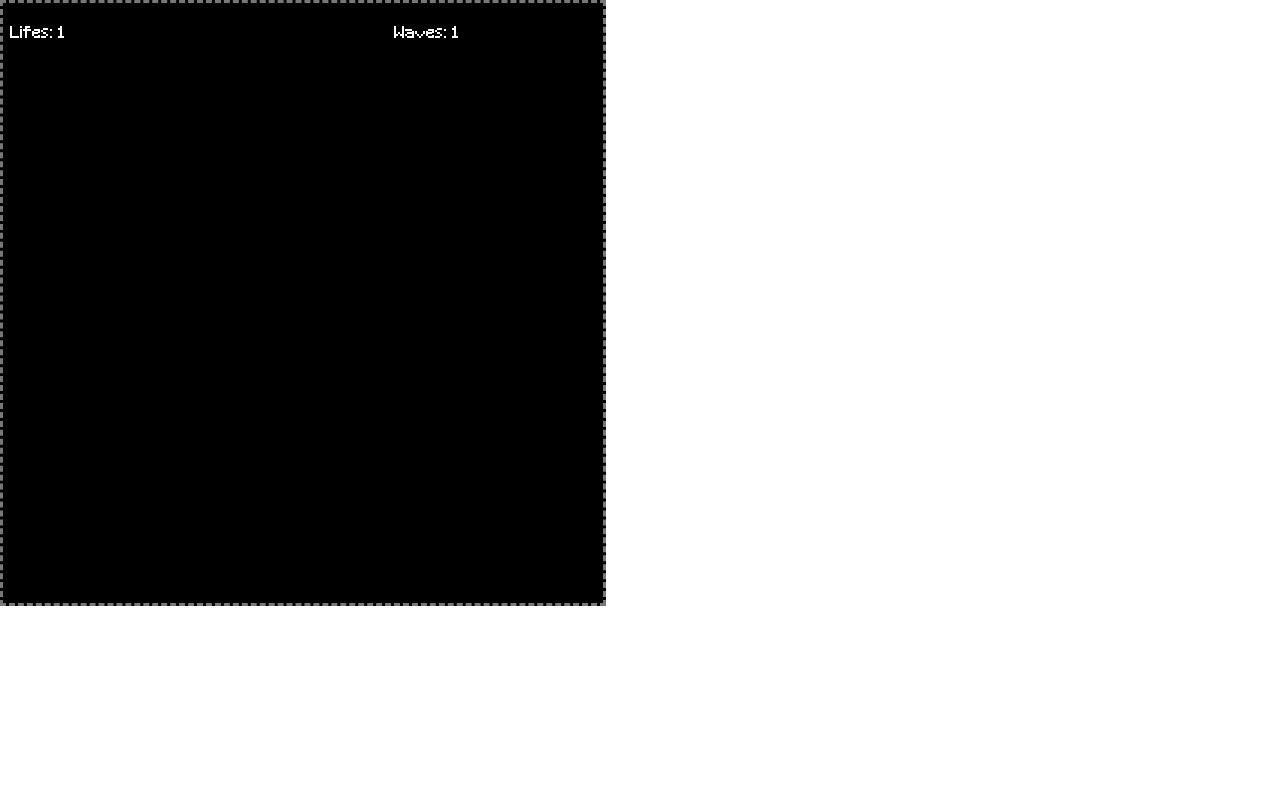
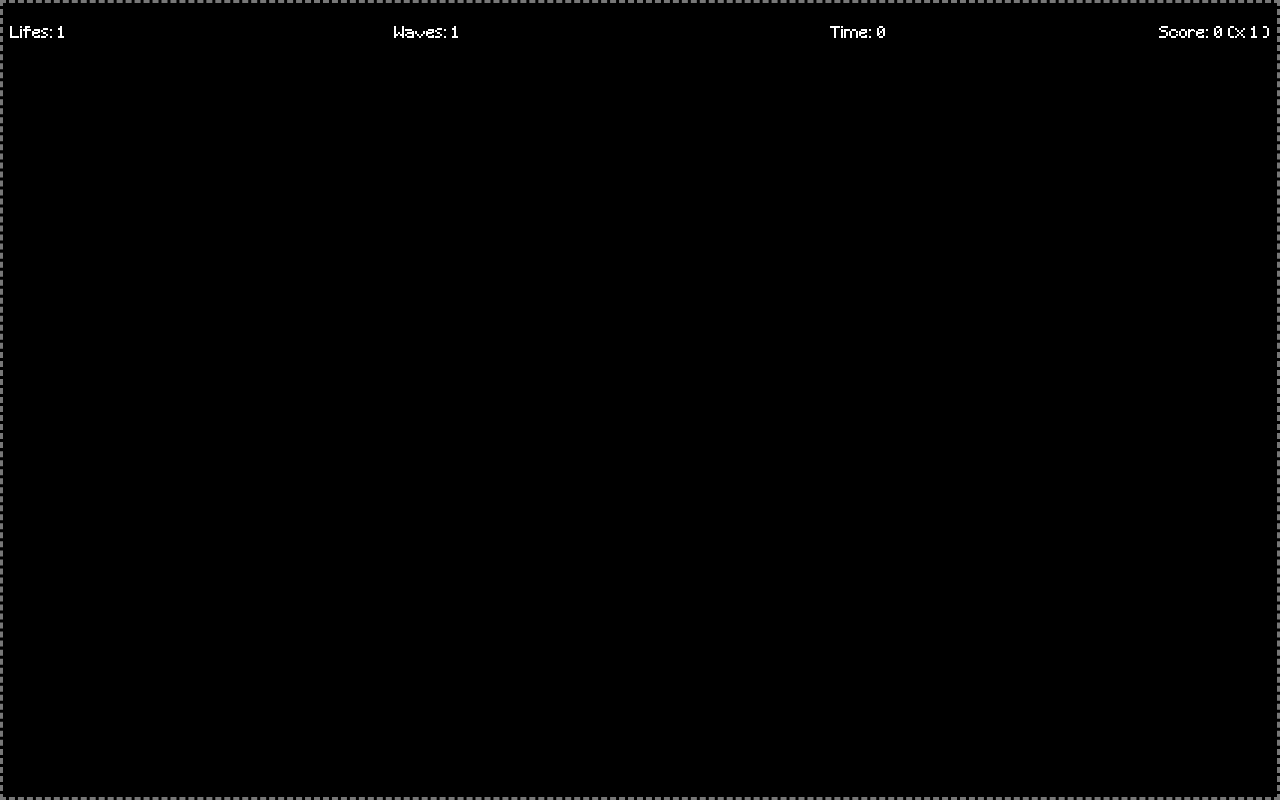
Before and after one commit to Critickenjs/Js-em-up, a website built with webpack: page client/public/index.html in a window 1280 px wide. Built offline with nearby package versions, Linux system fonts and the light colour scheme; no server answers; files whose address does not match are found by name.

Commit message:
Modifications pour que la taille du canvas soit la même pour tous les joueurs

```diff
--- a/client/public/index.html
+++ b/client/public/index.html
@@ -20,7 +20,7 @@
 		<p class="hud waves">Waves: <span id="wavesValue">1</span></p>
 		<p class="hud time">Time: <span id="timeValue">0</span></p>
 		<p class="hud score">Score: <span id="scoreValue"> 0 </span> (x<span id="scoreBonusValue"> 1 </span>)</p>
-		<canvas class="gameCanvas" width="600" height="600"> </canvas>
+		<canvas class="gameCanvas"> </canvas>
 		</div>
 	</div>
 
--- a/client/public/res/css/main.css
+++ b/client/public/res/css/main.css
@@ -28,8 +28,8 @@ body {
 }
 
 canvas {
-    width:absolute;
-    height:absolute;
+    width:100%;
+    height:100%;
     position: absolute;
     top: 0;
     left: 0;
--- a/server/entity.js
+++ b/server/entity.js
@@ -1,7 +1,7 @@
 export default class Entity {
 
-	static canvasWidth=600;//1200
-	static canvasHeight=600;
+	static canvasWidth=1200;//1200
+	static canvasHeight=1200;//600
 
 	constructor(posX, posY, width, height) {
 		this.posX = posX;
```
